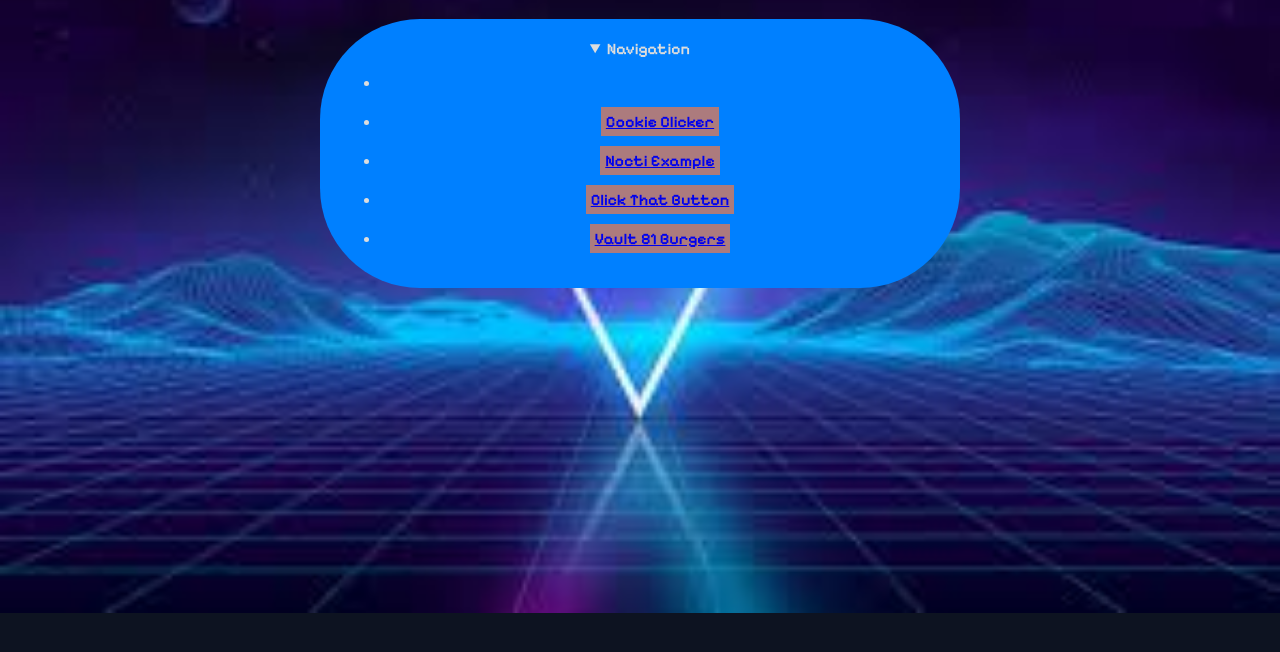
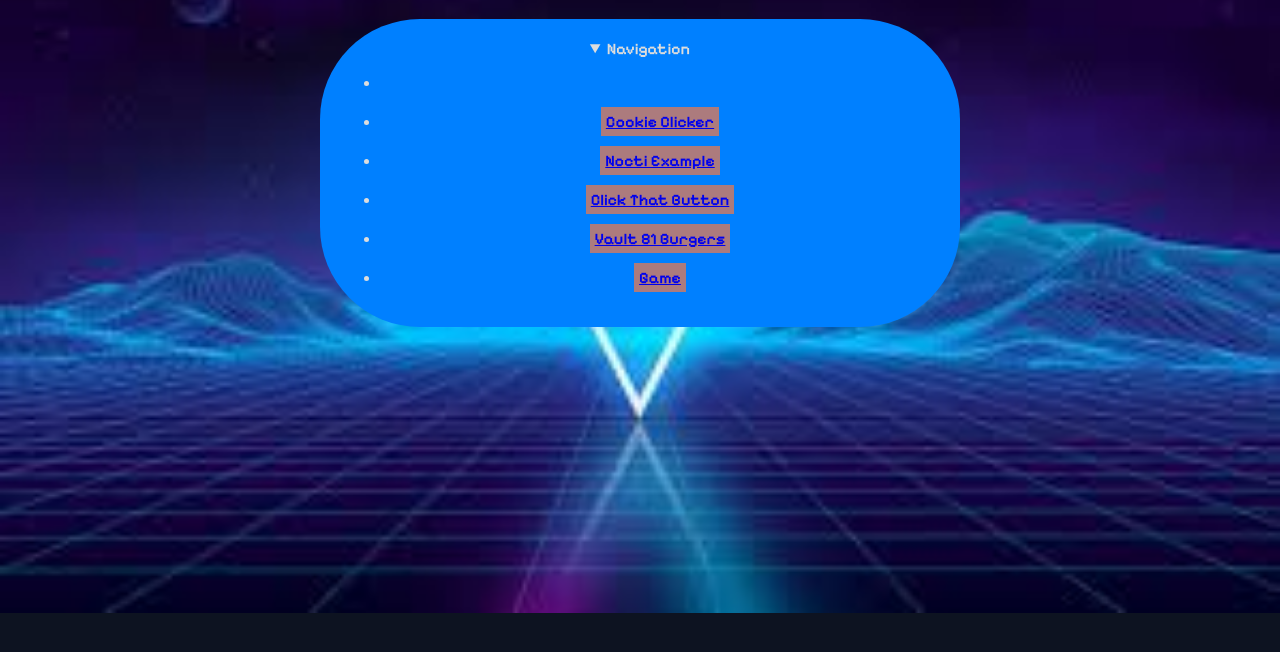
Before and after one commit to 29awells-maker/29awells-maker.github.io, a plain HTML site: page index.html in a window 1280 px wide. Both pictures are taken after a click on the heading "Navigation". Shown: the part 110-762 px from the top of the page. Drawn offline with Linux system fonts and the light colour scheme.

Commit message:
added game to links

```diff
--- a/index.html
+++ b/index.html
@@ -21,6 +21,7 @@
                 <li><a class="pixelify-sans-coolclass" href="Nocti_index.html">Nocti Example</a></li>
                 <li><a class="pixelify-sans-coolclass" href="newGame.html">Click That Button</a></li>
                 <li><a class="pixelify-sans-coolclass" href="boyga.html">Vault 81 Burgers</a></li>
+                <li><a class="pixelify-sans-coolclass" href="/GetToSchool7/index.html">Game</a></li>
             </ul>
         </details>
     </nav>
```
